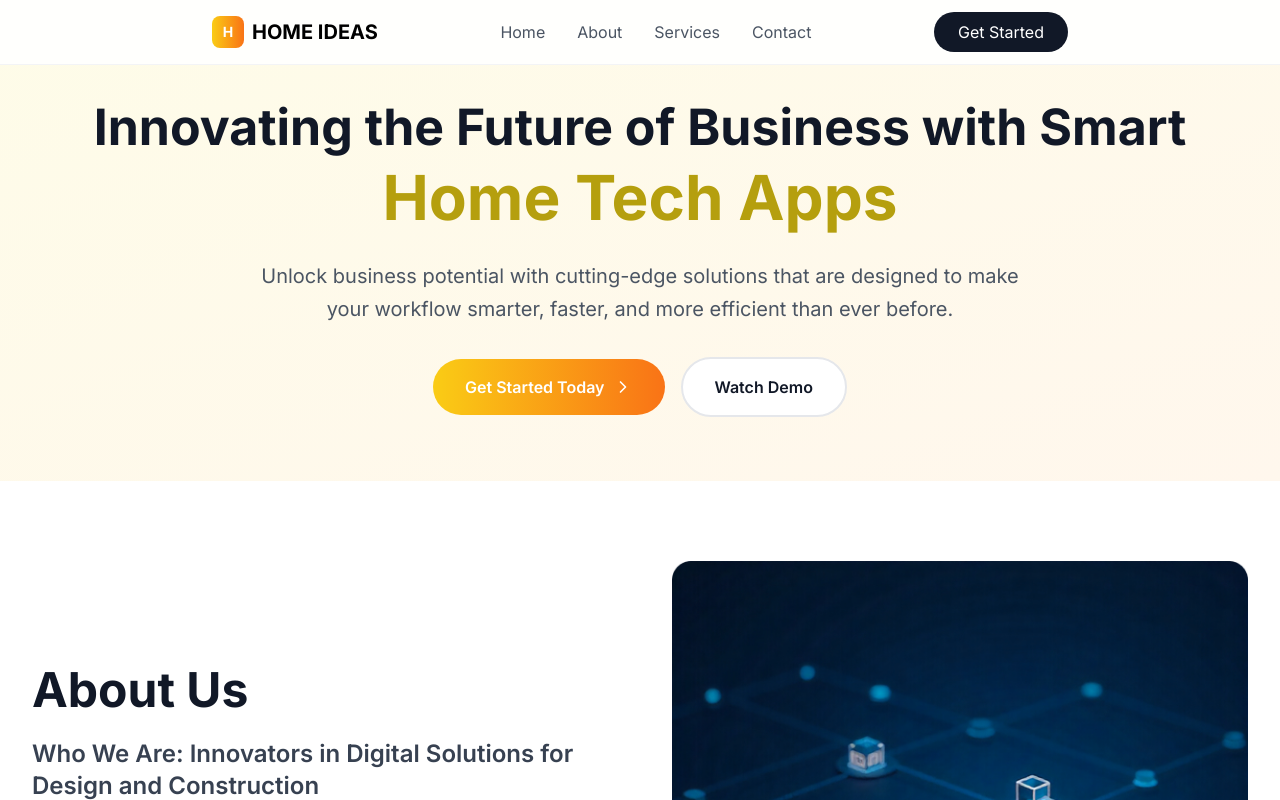
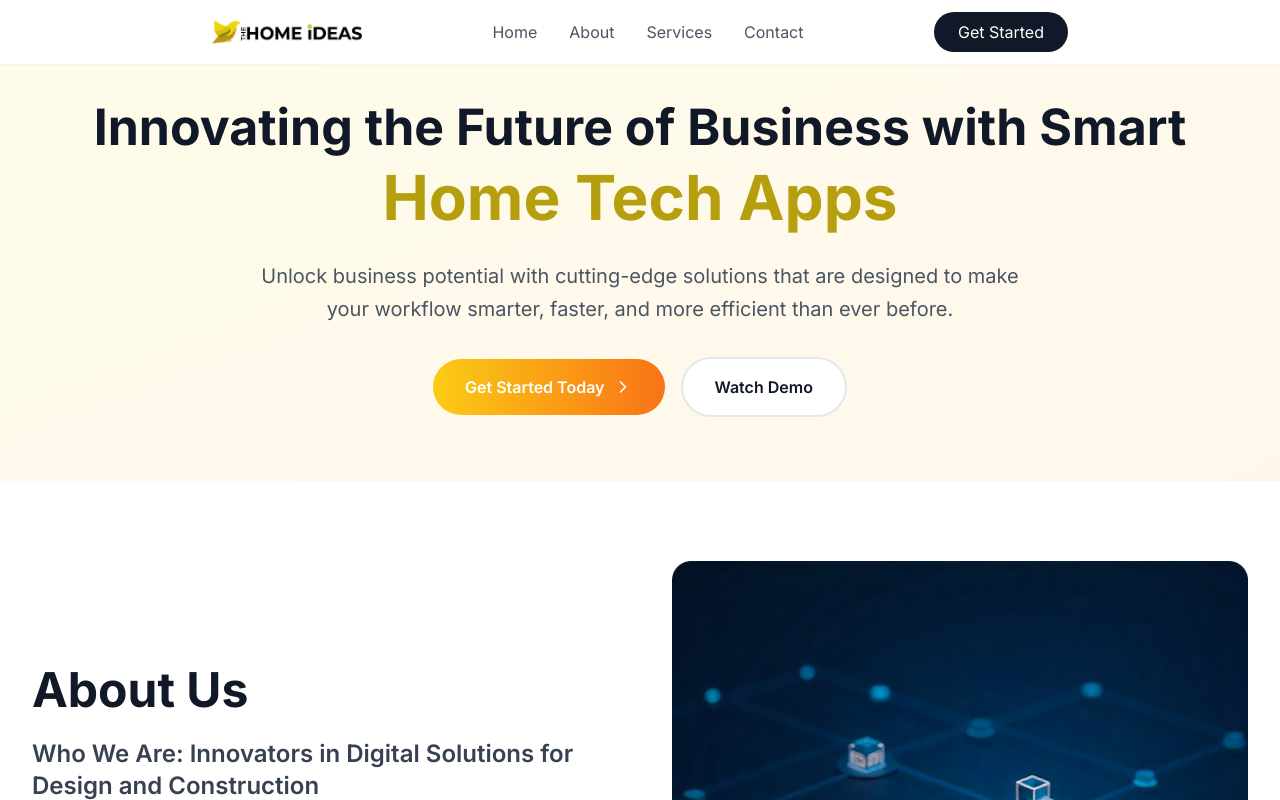
Before and after one commit to Sanjayuiux/homeideas, a Next.js app: page / in a window 1280 px wide. Shown: the top 800 px of the page. Built offline with nearby package versions, Linux system fonts and the light colour scheme.

Commit message:
add logo on navbar

```diff
--- a/src/app/page.tsx
+++ b/src/app/page.tsx
@@ -26,12 +26,7 @@ export default function HomePage() {
            ${isVisible ? 'translate-y-0 opacity-100' : '-translate-y-full opacity-0'}`}>
           <div className="max-w-7xl mx-auto px-4 sm:px-6 lg:px-8">
             <div className="flex justify-between items-center h-16">
-              <div className="flex items-center space-x-2">
-                <div className="w-8 h-8 bg-gradient-to-r from-yellow-400 to-orange-500 rounded-lg flex items-center justify-center">
-                  <span className="text-white font-bold text-sm">H</span>
-                </div>
-                <span className="font-bold text-xl">HOME IDEAS</span>
-              </div>
+              <img src="/assets/images/homeideas_logo.jpg" alt="" className='w-[150px]' />
               <div className="hidden md:flex items-center space-x-8">
                 <a href="#" className="text-gray-600 hover:text-gray-900 transition-colors">Home</a>
                 <a href="#" className="text-gray-600 hover:text-gray-900 transition-colors">About</a>
```
